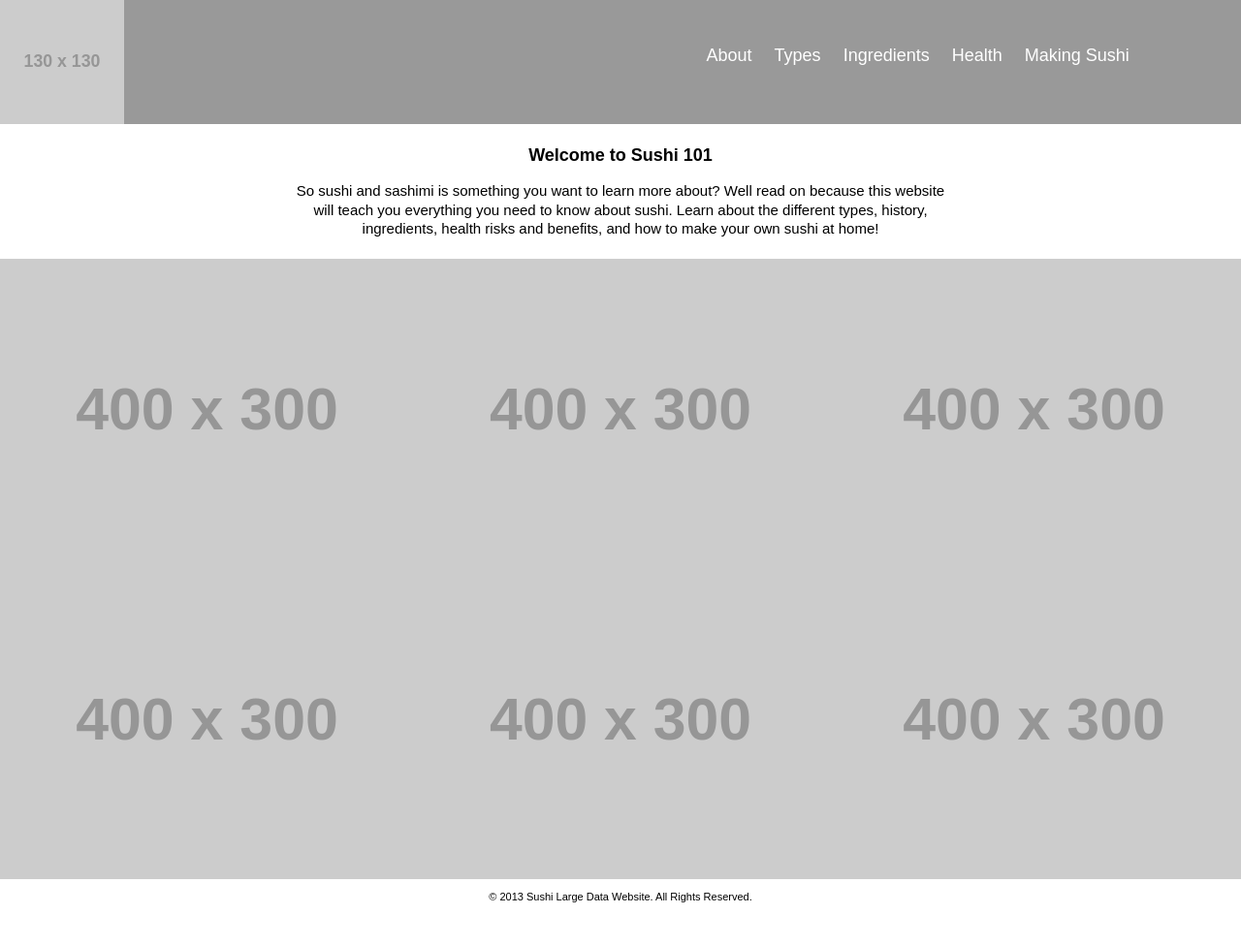
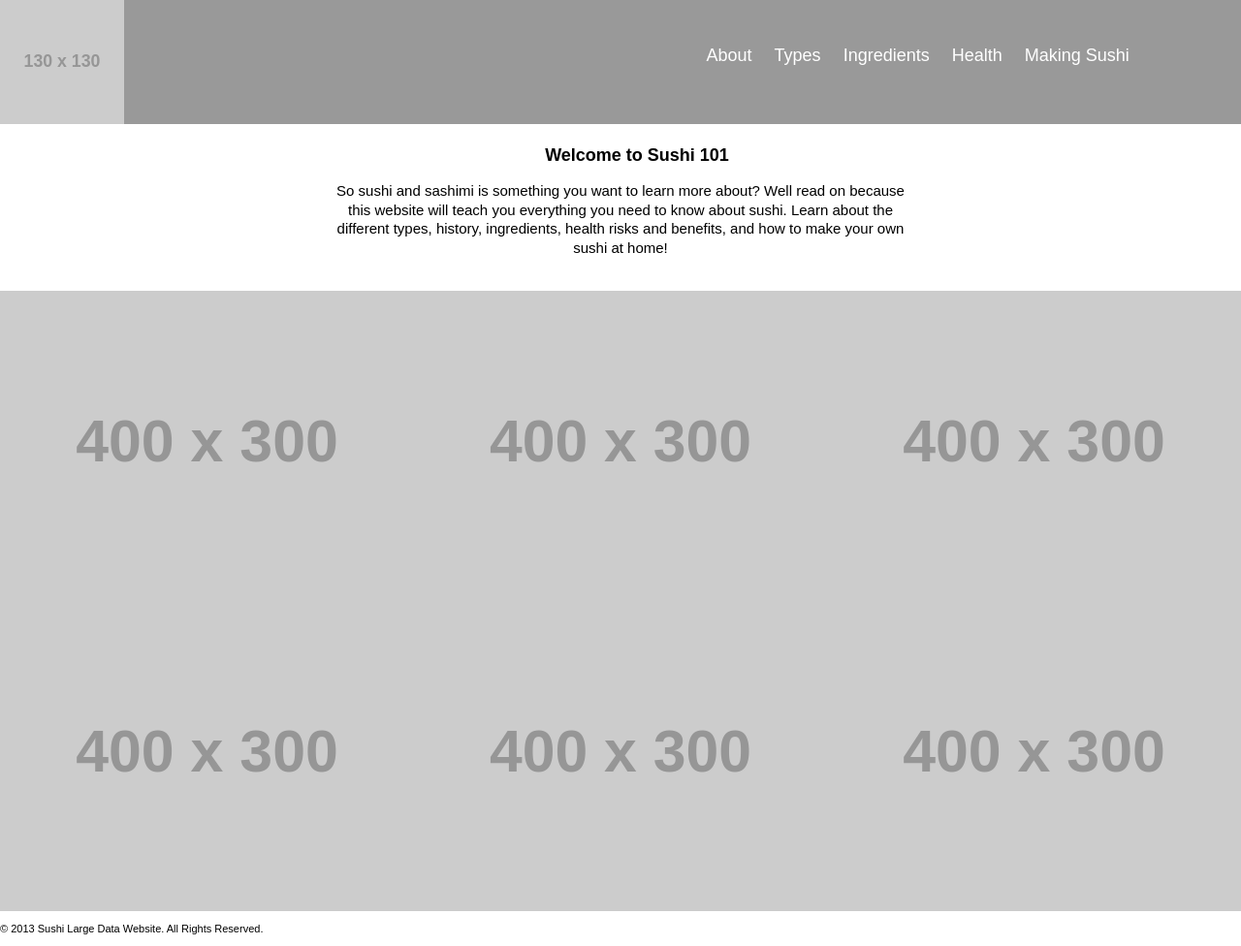
Before and after one commit to voss0004/large-data-website, a Jekyll site: the page built from index.html, in a window 1280 px wide. Shown: the whole page at 97% size. Built offline with Jekyll 4.4.1, drawn with Linux system fonts in a browser that asks for light colours; Markdown is read by kramdown in place of the engine named in the settings; before the commit the page ends 943 px from its top, so only the background shows below that.

Commit message:
Edited the about.html page

```diff
--- a/about.html
+++ b/about.html
@@ -7,14 +7,14 @@
 
 		<div class="unit unit-s-1 unit-m-1 unit-l-1-2">
 			<h2>About Sushi</h2>
-			<div class="mainpage-p">
+			<div class="paragraph">
 				<p>So sushi and sashimi is something you want to learn more about? Well read on because this website will teach you everything you need to know about sushi. Learn about the different types, history, ingredients, health risks and benefits, and how to make your own sushi at home!</p>
 			</div>
 		</div>
 
-			<div class="unit unit-s-1 unit-m-1 unit-l-1-2 ">
+			<div class="unit unit-s-1 unit-m-1 unit-l-1-2">
 			<h2>History of Sushi</h2>
-			<div class="mainpage-p">
+			<div class="paragraph">
 				<p>So sushi and sashimi is something you want to learn more about? Well read on because this website will teach you everything you need to know about sushi. Learn about the different types, history, ingredients, health risks and benefits, and how to make your own sushi at home!</p>
 			</div>
 		</div>
--- a/css/general.css
+++ b/css/general.css
@@ -46,14 +46,9 @@
 }
 
 h2 {
-	text-align: center;
 	font-size:inherit;
-
 }
 
-p {
-	text-align: center;
-}
 
 footer {
 	font-size:11px;
--- a/css/grid.css
+++ b/css/grid.css
@@ -57,12 +57,15 @@
   }
     h2 {
 	font-size:13px;
+	padding-left: 3%;
+	}
+	.paragraph {
+	font-size: 11px;
+	padding: 0% 3% 0% 3%;
 	}
 	.mainpage-p {
-	font-size: 11px;
-	}
-	.paragraph {
 	padding: 6px 40px;
+	text-align:center;
 	}
 	.nav-s {
 	padding: 4% 2% 0% 0%;
@@ -101,12 +104,15 @@
   }
     h2 {
 	font-size:15px;
+	padding-left: 2%;
+	}
+	.paragraph {
+	font-size: 13px;
+	padding: 0% 2% 0% 2%;
 	}
 	.mainpage-p {
-	font-size: 13px;
-	}
-	.paragraph {
 	padding: 6px 90px;
+	text-align:center;
 	}
 	.nav-m {
 	padding: 2.1% 10% 0% 0%;
@@ -149,12 +155,15 @@
   }
   h2 {
 	font-size:18px;
+	padding-left: 5%;
+	}
+	.paragraph {
+	font-size: 15px;
+	padding: 0% 5% 2% 5%;
 	}
 	.mainpage-p {
-	font-size: 15px;
-	}
-	.paragraph {
 	padding: 6px 300px;
+	text-align:center;
 	}
 	.nav-l {
 	padding: 2.4% 10% 0% 0%;
--- a/index.html
+++ b/index.html
@@ -5,9 +5,9 @@
 
 	<div class="grid">
 
-		<div class="unit unit-s-1 unit-m-1 unit-l-1 paragraph">
+		<div class="unit unit-s-1 unit-m-1 unit-l-1 mainpage-p">
 			<h2>Welcome to Sushi 101</h2>
-			<div class="mainpage-p">
+			<div class="paragraph">
 				<p>So sushi and sashimi is something you want to learn more about? Well read on because this website will teach you everything you need to know about sushi. Learn about the different types, history, ingredients, health risks and benefits, and how to make your own sushi at home!</p>
 			</div>
 		</div>
```
